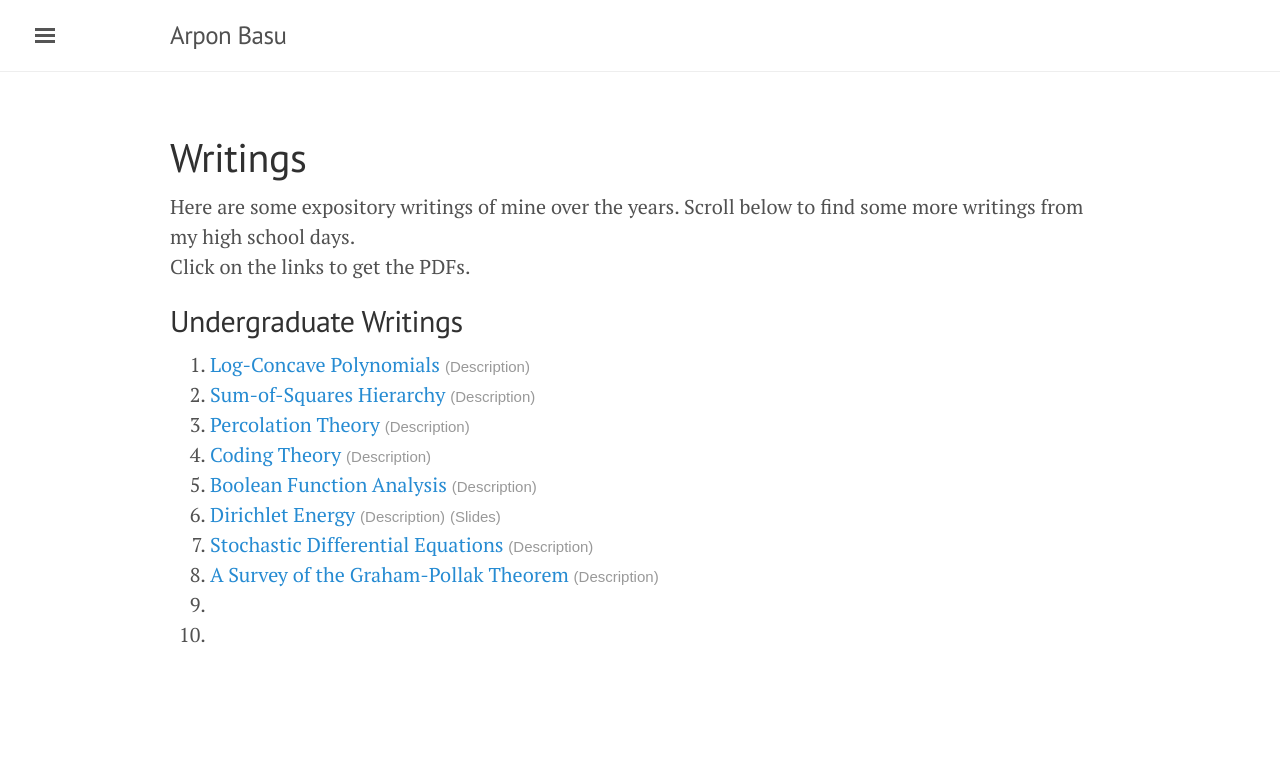
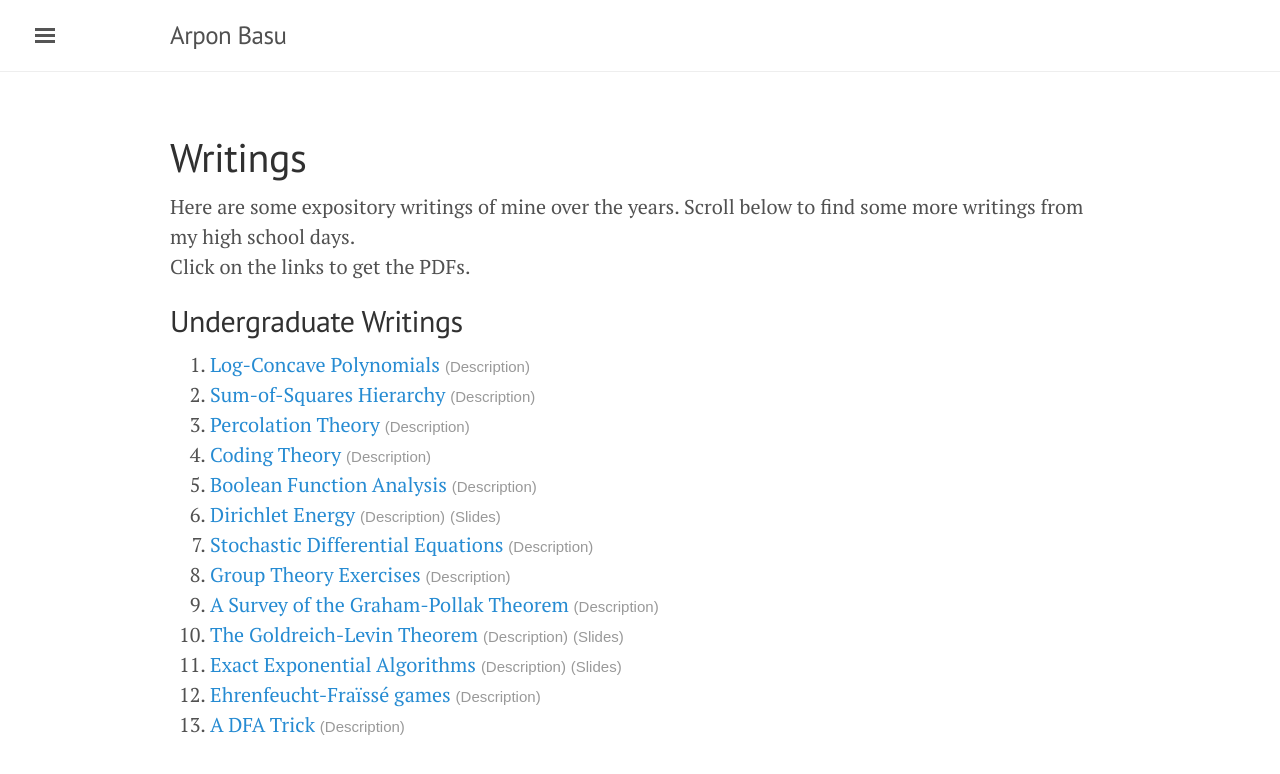
Before and after one commit to rugiarindam/rugiarindam.github.io, a Jekyll site: the page built from dummy6789.html, in a window 1280 px wide. Shown: the top 774 px of the page. Built offline with Jekyll 4.4.1, drawn with Linux system fonts in a browser that asks for light colours; nearby versions of some CDN libraries.

Commit message:
new feature

```diff
--- a/dummy6789.html
+++ b/dummy6789.html
@@ -44,9 +44,15 @@ Click on the links to get the PDFs.
         </div>
     </li>
     <li>
-        <a href="./Expository_Writings/Stochastic_Differential_Equations.pdf" target="_blank">Stochastic Differential Equations</a> <a style="cursor: pointer;" onclick='myFunction("sde_desc")'><span style="font-family: sans-serif, 'Open Sans';color: #999;font-size: 15px;">(Description)</span></a><br>
-        <div style="border-radius:15px;-webkit-border-radius:15px;-moz-border-radius:15px;width:100%;float:center;display:none;font-size:medium;background-color:#f0ffff;margin-left:0;padding:10px;text-align:left;" id="sde_desc">
+        <a href="./Expository_Writings/Stochastic_Differential_Equations.pdf" target="_blank">Stochastic Differential Equations</a> <a style="cursor: pointer;" onclick='myFunction("stochdiff_desc")'><span style="font-family: sans-serif, 'Open Sans';color: #999;font-size: 15px;">(Description)</span></a><br>
+        <div style="border-radius:15px;-webkit-border-radius:15px;-moz-border-radius:15px;width:100%;float:center;display:none;font-size:medium;background-color:#f0ffff;margin-left:0;padding:10px;text-align:left;" id="stochdiff_desc">
             Covered the basics of Itô calculus and stochastic differential equations (from <a href="https://link.springer.com/book/10.1007/978-3-642-14394-6" target="_blank">Bernt Oksendal's book</a> on the same), and prepared a "cheatsheet" of sorts, summarizing the main notions and formulae.
+        </div>
+    </li>
+    <li>
+        <a href="./Expository_Writings/Group_Theory_Exercises.pdf" target="_blank">Group Theory Exercises</a> <a style="cursor: pointer;" onclick='myFunction("gte_desc")'><span style="font-family: sans-serif, 'Open Sans';color: #999;font-size: 15px;">(Description)</span></a><br>
+        <div style="border-radius:15px;-webkit-border-radius:15px;-moz-border-radius:15px;width:100%;float:center;display:none;font-size:medium;background-color:#f0ffff;margin-left:0;padding:10px;text-align:left;" id="gte_desc">
+            Solved an exhaustive variety of group theory and ring theory exercises from <a href="https://marinazahara22.files.wordpress.com/2013/10/i-n-herstein-topics-in-algebra-2nd-edition-1975-wiley-international-editions-john-wiley-and-sons-wie-1975.pdf" target="_blank">I.N. Herstein</a> and <a href="https://handoutset.com/wp-content/uploads/2022/07/Abstract-Algebra-3rd-Edition-David-S.-Dummit-Richard-M.-Foote.pdf" target="_blank">Dumitt and Foote</a>'s classic books on the same.
         </div>
     </li>
     <li>
@@ -56,30 +62,40 @@ Click on the links to get the PDFs.
         </div>
     </li>
     <li>
-
+        <a href="./Expository_Writings/Goldreich_Levin.pdf" target="_blank">The Goldreich-Levin Theorem</a> <a style="cursor: pointer;" onclick='myFunction("gl_desc")'><span style="font-family: sans-serif, 'Open Sans';color: #999;font-size: 15px;">(Description)</span></a> <a href="./Expository_Writings/GL_Slides.pdf" target="_blank"><span style="font-family: sans-serif, 'Open Sans';color: #999;font-size: 15px;">(Slides)</span></a><br>
+        <div style="border-radius:15px;-webkit-border-radius:15px;-moz-border-radius:15px;width:100%;float:center;display:none;font-size:medium;background-color:#f0ffff;margin-left:0;padding:10px;text-align:left;" id="gl_desc">
+            Studied the proof of the Goldreich-Levin theorem, and presented it.
+        </div>
     </li>
     <li>
-
+        <a href="./Expository_Writings/BTP_thesis.pdf" target="_blank">Exact Exponential Algorithms</a> <a style="cursor: pointer;" onclick='myFunction("eea_desc")'><span style="font-family: sans-serif, 'Open Sans';color: #999;font-size: 15px;">(Description)</span></a> <a href="./Expository_Writings/BTP_Slides.pdf" target="_blank"><span style="font-family: sans-serif, 'Open Sans';color: #999;font-size: 15px;">(Slides)</span></a><br>
+        <div style="border-radius:15px;-webkit-border-radius:15px;-moz-border-radius:15px;width:100%;float:center;display:none;font-size:medium;background-color:#f0ffff;margin-left:0;padding:10px;text-align:left;" id="eea_desc">
+            Studied Zamir's work on breaking the \\(2^n\\)-barrier for 5-coloring, in the process picking up tools such as Yates' fast zeta transform, and inclusion-exclusion methods for improving exponential algorithms, and presented it.
+        </div>
     </li>
-
+    <li>
+        <a href="./Expository_Writings/EF_Games.pdf" target="_blank">Ehrenfeucht-Fraïssé games</a> <a style="cursor: pointer;" onclick='myFunction("efgames_desc")'><span style="font-family: sans-serif, 'Open Sans';color: #999;font-size: 15px;">(Description)</span></a><br>
+        <div style="border-radius:15px;-webkit-border-radius:15px;-moz-border-radius:15px;width:100%;float:center;display:none;font-size:medium;background-color:#f0ffff;margin-left:0;padding:10px;text-align:left;" id="efgames_desc">
+            Explored the Methodology theorem and Hanf's theorem (and their applications in proving the non-FO expressibility of various predicates) from the book <a href="https://link.springer.com/book/10.1007/978-1-4612-0539-5" target="_blank">Descriptive Complexity</a> by Neil Immerman.
+        </div>
+    </li>
+    <li>
+        <a href="./Expository_Writings/DFA_trick.pdf" target="_blank">A DFA Trick</a> <a style="cursor: pointer;" onclick='myFunction("dfa_desc")'><span style="font-family: sans-serif, 'Open Sans';color: #999;font-size: 15px;">(Description)</span></a><br>
+        <div style="border-radius:15px;-webkit-border-radius:15px;-moz-border-radius:15px;width:100%;float:center;display:none;font-size:medium;background-color:#f0ffff;margin-left:0;padding:10px;text-align:left;" id="dfa_desc">
+            I came up with a useful trick to prove the regularity of languages, which simplifies many typical exercises in an automata theory course.
+        </div>
+    </li>
 </ol>
 
 
-<!--
-7. [The Goldreich-Levin Theorem](./Expository_Writings/Goldreich_Levin.pdf){:target="_blank"}: Studied the proof of the Goldreich-Levin theorem, and presented it (you can find the [slides here](./Expository_Writings/GL_Slides.pdf){:target="_blank"}).
-8. [Exact Exponential Algorithms](./Expository_Writings/BTP_thesis.pdf){:target="_blank"}: Studied Zamir's work on breaking the \\(2^n\\)-barrier for 5-coloring, in the process picking up tools such as Yates' fast zeta transform, and inclusion-exclusion methods for improving exponential algorithms, and presented it (you can find the [slides here](./Expository_Writings/BTP_slides.pdf){:target="_blank"}).
-9. [Ehrenfeucht-Fraïssé games](./Expository_Writings/EF_Games.pdf){:target="_blank"}: Explored the Methodology theorem and Hanf's theorem (and their applications in proving the non-FO expressibility of various predicates) from the book [Descriptive Complexity](https://link.springer.com/book/10.1007/978-1-4612-0539-5){:target="_blank"} by Neil Immerman.
-10. [A DFA Trick](./Expository_Writings/DFA_trick.pdf){:target="_blank"}: I came up with a useful trick to prove the regularity of languages, which simplifies many typical exercises in an automata theory course.
-11. [Group Theory Exercises](./Expository_Writings/Group_Theory_Exercises.pdf){:target="_blank"}: Solved an exhaustive variety of group theory and ring theory exercises from [I.N. Herstein](https://marinazahara22.files.wordpress.com/2013/10/i-n-herstein-topics-in-algebra-2nd-edition-1975-wiley-international-editions-john-wiley-and-sons-wie-1975.pdf){:target="_blank"} and [Dummitt and Foote](https://handoutset.com/wp-content/uploads/2022/07/Abstract-Algebra-3rd-Edition-David-S.-Dummit-Richard-M.-Foote.pdf){:target="_blank"}'s classic books on the same.
 
-
-### High School and Early Undergraduate Writings
+<!-- ### High School and Early Undergraduate Writings
 
 1. [Dense Divisors of the Null Matrix](./High_School/Dense_divisors_of_a_null_matrix.pdf){:target="_blank"}: Proved quick bound regarding the density (defined as the number of non-zero entries of a matrix divided by the size of total number of entries in the matrix) of matrices which multiply with each other to give the null matrix.
 2. [A Number Theoretic Identity](./High_School/A_Number_Theory_Theorem.pdf){:target="_blank"}: Proved an amusing number theoretic identity by counting the number of edges of a certain poset .
 3. [Fullerenes](./High_School/Fullerenes_CALE_Submission.pdf){:target="_blank"}: Wrote an article explaining why all fullerenes have exactly 12 pentagonal faces.
 4. [Silicates](./High_School/silicates_CALE_Submission.pdf){:target="_blank"}: Calculated the exact formulae of various silicate polymers.
-5. [Copper Compound Complexes](./High_School/CopperCompoundColors.pdf){:target="_blank"}: Verified the predictions of Crystal Field Theory regarding the colors of copper compounds. -->
+5. [Copper Compound Complexes](./High_School/CopperCompoundColors.pdf){:target="_blank"}: Verified the predictions of Crystal Field Theory regarding the colors of copper compounds.
 
 
 
@@ -87,7 +103,7 @@ Click on the links to get the PDFs.
 
 
 
-
+ -->
 
 
 
```
